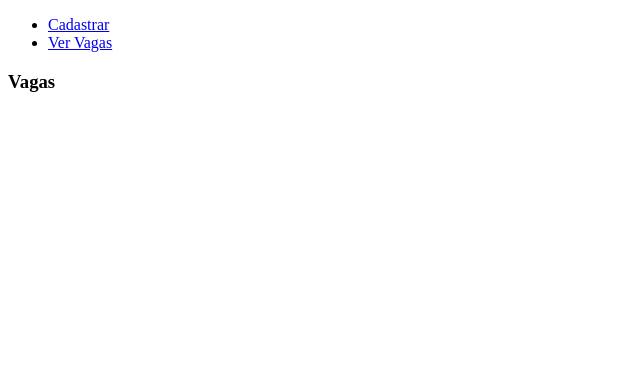
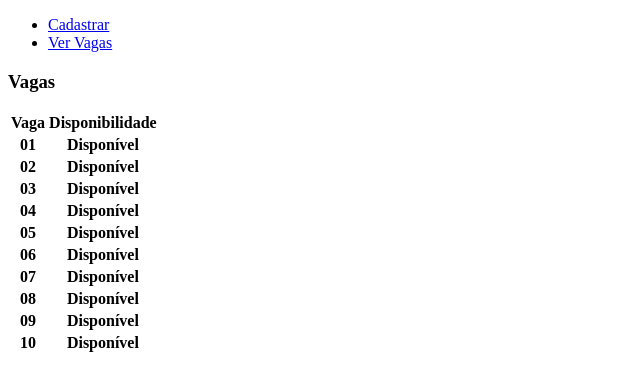
Before and after one commit to GustavoTamaninis/reserva-estacionamento-com-react, a React (Vite) app: page / in a window 1280 px wide. Shown: the top 390 px of the page, without its empty margins (0-640 px from the left). Built offline with nearby package versions, Linux system fonts and the light colour scheme.

Commit message:
feat: listagem de vagas

```diff
--- a/src/components/ListaVagas.jsx
+++ b/src/components/ListaVagas.jsx
@@ -1,8 +1,47 @@
+import { useEffect, useState } from 'react'
+// import Formulario from "./Formulario";
 function ListarVagas(){
+    const [vagas, setVagas] = useState([
+        {"vaga": "01", "disponibilidade": "Disponível"},
+        {"vaga": "02", "disponibilidade": "Disponível"},
+        {"vaga": "03", "disponibilidade": "Disponível"},
+        {"vaga": "04", "disponibilidade": "Disponível"},
+        {"vaga": "05", "disponibilidade": "Disponível"},
+        {"vaga": "06", "disponibilidade": "Disponível"},
+        {"vaga": "07", "disponibilidade": "Disponível"},
+        {"vaga": "08", "disponibilidade": "Disponível"},
+        {"vaga": "09", "disponibilidade": "Disponível"},
+        {"vaga": "10", "disponibilidade": "Disponível"}
+    ]);
+
+    useEffect(() => {
+        const vagasArmazenadas = JSON.parse(localStorage.getItem("vagas"));
+        if(Array.isArray(vagasArmazenadas   )){
+            setVagas(vagasArmazenadas);
+        }else{
+            localStorage.setItem("vagas", JSON.stringify(vagas));
+        }
+    }, []);
 
     return(
         <section>
             <h1>Vagas</h1>
+            <table>
+                <thead>
+                    <tr>
+                        <th>Vaga</th>
+                        <th>Disponibilidade</th>
+                    </tr>
+                </thead>
+                <tbody>
+                    {vagas.map((vaga, index) => (
+                        <tr key={index}>
+                            <th>{vaga.vaga}</th>
+                            <th>{vaga.disponibilidade}</th>
+                        </tr>
+                    ))}
+                </tbody>
+            </table>
         </section>
     )
 }
```
